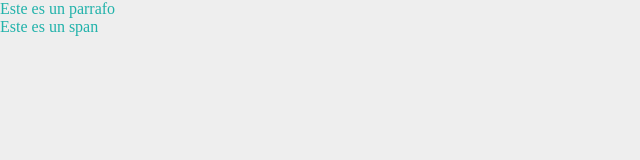
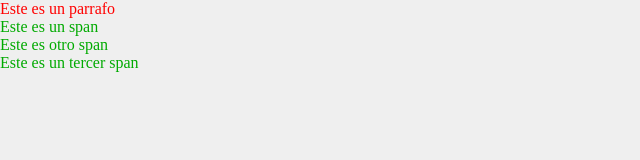
Before and after one commit to AngelDHackerman/pythonHtmlCssFlaskMysql, a plain HTML site: page repasoCss/index.html in a window 1280 px wide. Shown: the whole page, without its empty margins (0-640 px from the left). Drawn offline with Linux system fonts and the light colour scheme.

Commit message:
terminado el repaso de CSS

```diff
--- a/repasoCss/index.html
+++ b/repasoCss/index.html
@@ -8,7 +8,15 @@
   <link rel="stylesheet" href="./style.css">
 </head>
 <body>
-  <p>Este es un parrafo</p>
-  <span>Este es un span</span>
+
+  <p id="parrafo">Este es un parrafo</p>
+  <span class="etiqueta">Este es un span</span>
+  <br>
+
+  <span class="etiqueta">Este es otro span</span>
+  <br>
+
+  <span class="etiqueta">Este es un tercer span</span>
+  <br>
 </body>
 </html>
--- a/repasoCss/style.css
+++ b/repasoCss/style.css
@@ -4,6 +4,12 @@
   box-sizing: border-box;
 }
 body{
-  background-color: #eeeeee;
+  background-color: #efefef;
   color: lightseagreen;
 }
+#parrafo {
+  color: #ff0000;
+}
+.etiqueta {
+  color: #00aa00;
+}
--- /dev/null
+++ b/repasoCss/style2.css
@@ -0,0 +1,19 @@
+* {
+  margin: 0;
+  padding: 0;
+  box-sizing: border-box;
+}
+body{
+  background-color: #eee;
+}
+.caja {
+  margin: 8px;
+  padding: 8px;
+  border: solid 2px #faa;
+  border-left: 2px solid #afa;
+  background-color: #aaf;
+  border-radius: 8px;
+  height: 100px;
+  width: 100px;
+  color: #575;
+}
```
Also changed, not shown: repasoCss/index2.html (added, +13 -0 lines).
